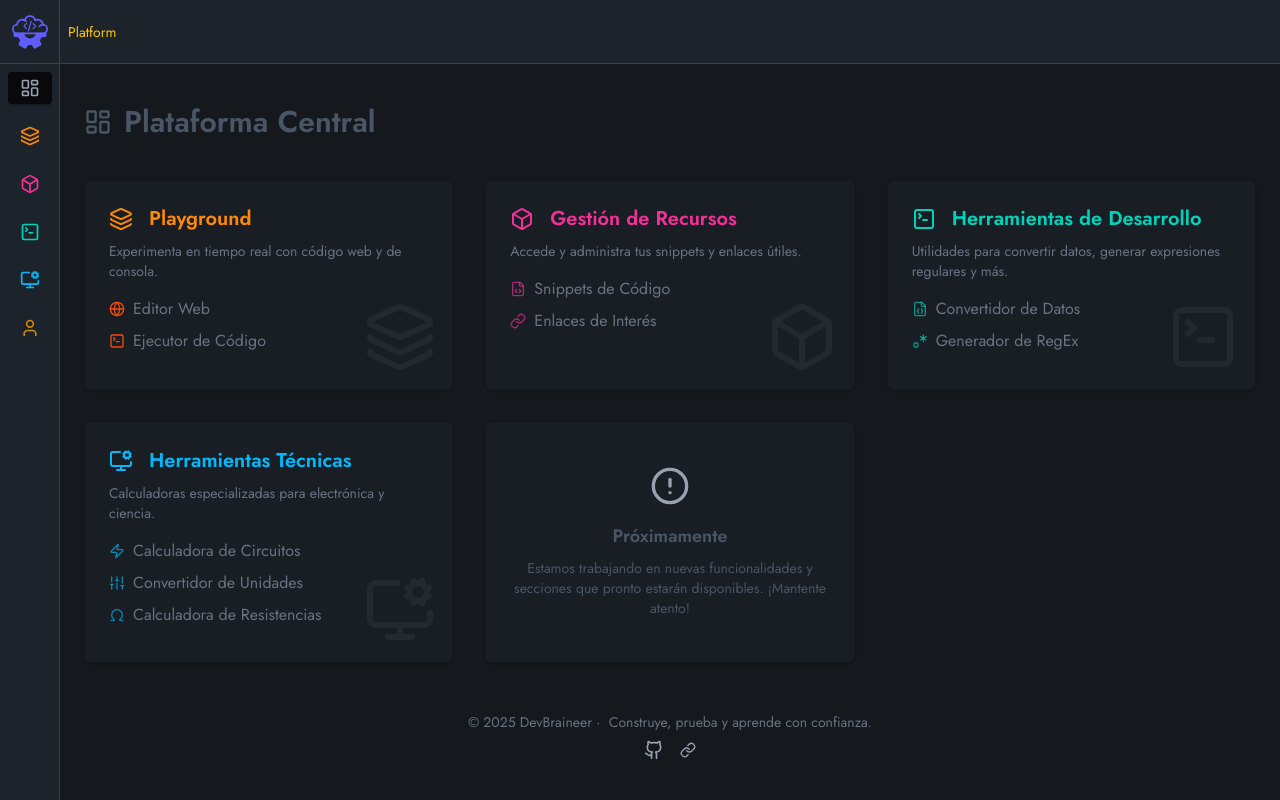
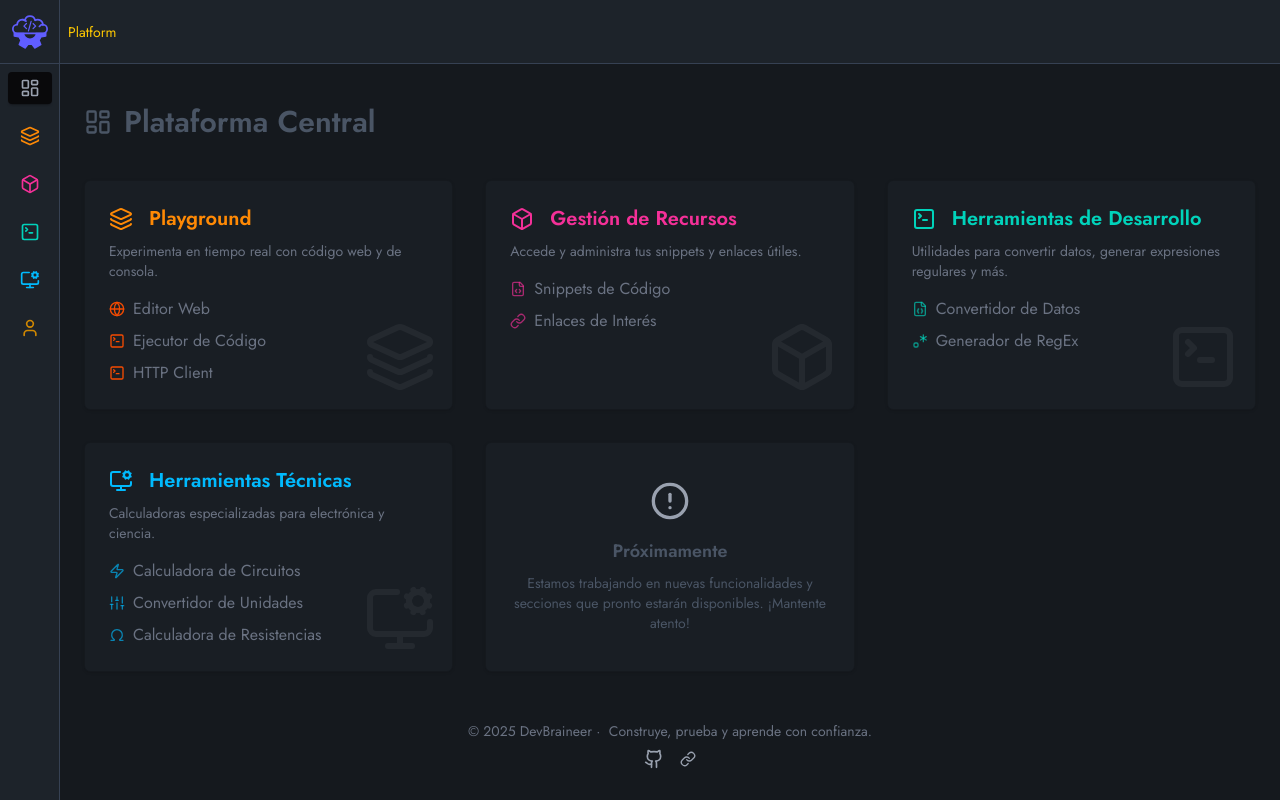
Before and after one commit to AletzMan/devbraineer, a Next.js app: page /platform in a window 1280 px wide. Built offline with nearby package versions, Linux system fonts and the light colour scheme.

Commit message:
feat: Add HTTP Client to Playground menu

```diff
--- a/src/app/platform/page.tsx
+++ b/src/app/platform/page.tsx
@@ -34,6 +34,12 @@ const menuData = [
             {
                 label: 'Ejecutor de Código',
                 href: '/platform/playground/editor-console',
+                icon: SquareTerminalIconChild,
+                color: 'text-orange-600',
+            },
+            {
+                label: 'HTTP Client',
+                href: '/platform/playground/http-client',
                 icon: SquareTerminalIconChild,
                 color: 'text-orange-600',
             },
```
